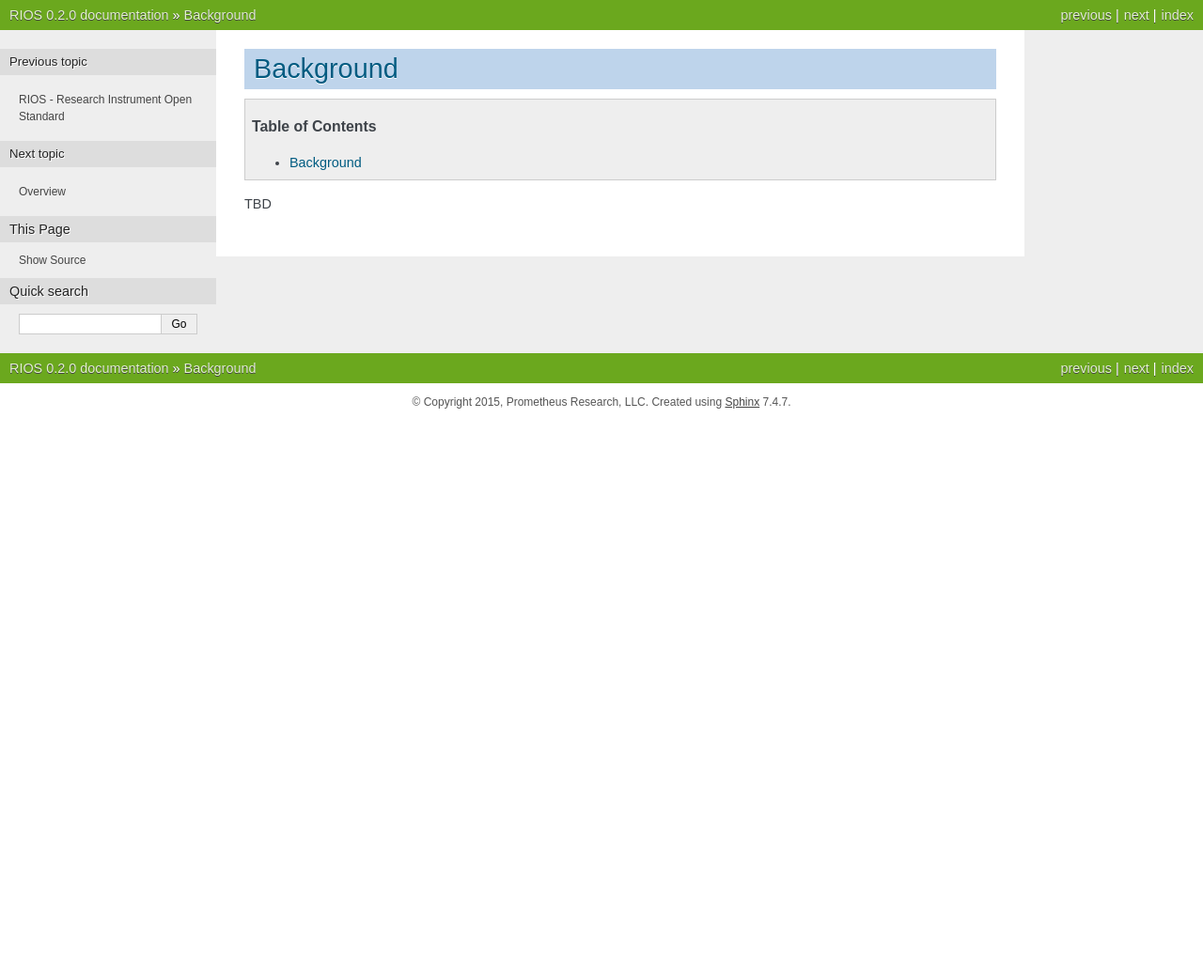
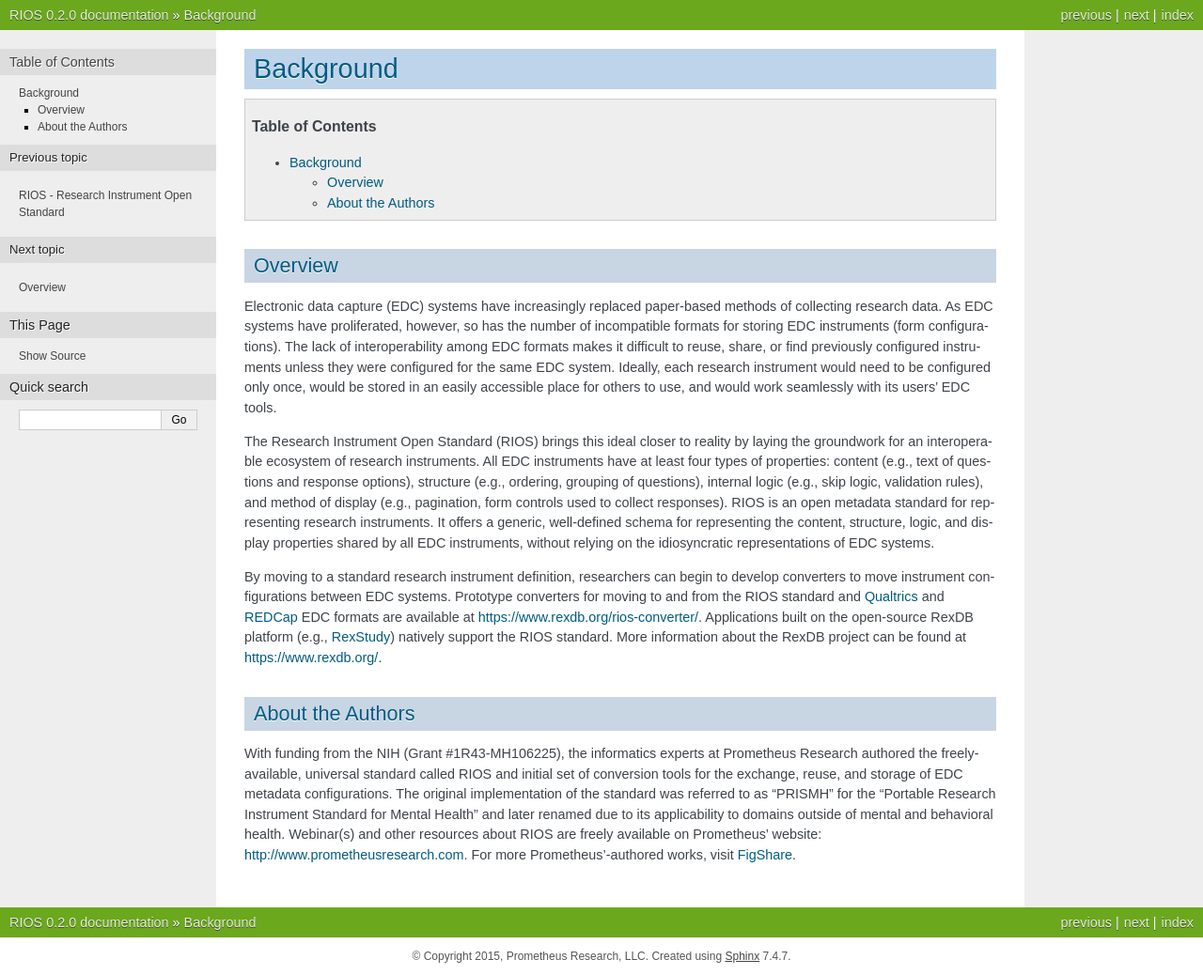
Before and after one commit to prometheusresearch/rios, a Sphinx documentation site: the page built from docs/source/background.rst, in a window 1280 px wide. Shown: the whole page at 94% size. Built offline with Sphinx 7.4.7, drawn with Linux system fonts in a browser that asks for light colours; before the commit the page ends 900 px from its top, so only the background shows below that.

Commit message:
Added content to the background page

```diff
--- a/docs/source/background.rst
+++ b/docs/source/background.rst
@@ -5,4 +5,52 @@ Background
 .. contents:: Table of Contents
 
 
-TBD
+Overview
+========
+Electronic data capture (EDC) systems have increasingly replaced paper-based
+methods of collecting research data. As EDC systems have proliferated, however,
+so has the number of incompatible formats for storing EDC instruments (form
+configurations). The lack of interoperability among EDC formats makes it
+difficult to reuse, share, or find previously configured instruments unless
+they were configured for the same EDC system. Ideally, each research instrument
+would need to be configured only once, would be stored in an easily accessible
+place for others to use, and would work seamlessly with its users’ EDC tools.
+
+The Research Instrument Open Standard (RIOS) brings this ideal closer to
+reality by laying the groundwork for an interoperable ecosystem of research
+instruments. All EDC instruments have at least four types of properties:
+content (e.g., text of questions and response options), structure (e.g.,
+ordering, grouping of questions), internal logic (e.g., skip logic, validation
+rules), and method of display (e.g., pagination, form controls used to collect
+responses). RIOS is an open metadata standard for representing research
+instruments. It offers a generic, well-defined schema for representing the
+content, structure, logic, and display properties shared by all EDC
+instruments, without relying on the idiosyncratic representations of EDC
+systems.
+
+By moving to a standard research instrument definition, researchers can begin
+to develop converters to move instrument configurations between EDC systems.
+Prototype converters for moving to and from the RIOS standard and `Qualtrics`_
+and `REDCap`_ EDC formats are available at
+https://www.rexdb.org/rios-converter/.  Applications built on the open-source
+RexDB platform (e.g., `RexStudy`_) natively support the RIOS standard. More
+information about the RexDB project can be found at https://www.rexdb.org/.
+
+.. _`Qualtrics`: https://www.qualtrics.com/
+.. _`REDCap`: http://projectredcap.org/
+.. _`RexStudy`: http://www.prometheusresearch.com/rexstudy
+
+
+About the Authors
+=================
+With funding from the NIH (Grant #1R43-MH106225), the informatics experts at
+Prometheus Research authored the freely-available, universal standard called
+RIOS and initial set of conversion tools for the exchange, reuse, and storage
+of EDC metadata configurations. The original implementation of the standard was
+referred to as "PRISMH" for the "Portable Research Instrument Standard for
+Mental Health" and later renamed due to its applicability to domains outside of
+mental and behavioral health. Webinar(s) and other resources about RIOS are
+freely available on Prometheus' website: http://www.prometheusresearch.com. For more
+Prometheus'-authored works, visit `FigShare`_.
+
+.. _`FigShare`: https://figshare.com/search?q=prometheus+research
--- a/docs/source/spelling_wordlist.txt
+++ b/docs/source/spelling_wordlist.txt
@@ -3,6 +3,7 @@ Callables
 Indices
 Metadata
 Sublicensing
+Webinar
 addLabel
 bar
 baz
@@ -24,6 +25,7 @@ hotkeys
 htsql
 inputNumber
 inputText
+interoperable
 latin
 licensors
 mymodule
```
